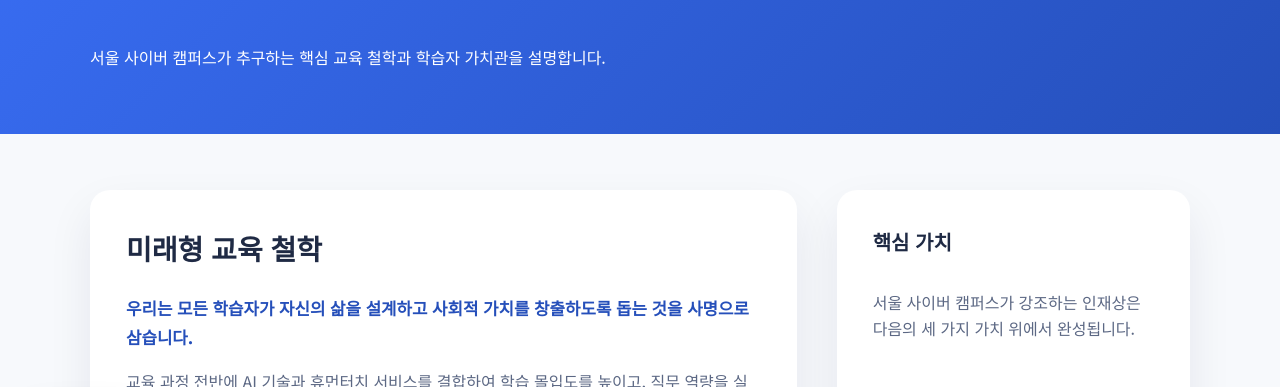
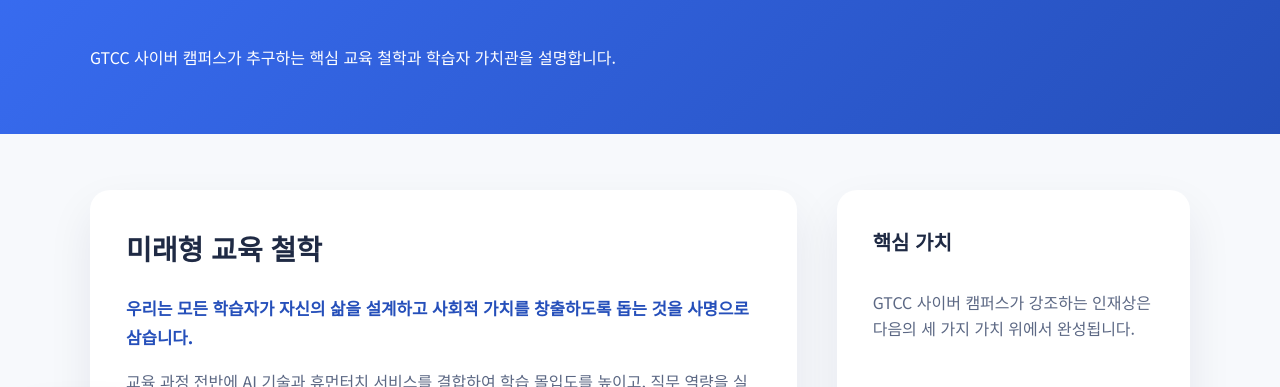
Before and after one commit to PeterKimCode/yjisc_cyber_sse, a plain HTML site: page education-philosophy.html in a window 1280 px wide. Shown: the part 335-722 px from the top of the page. Drawn offline with Linux system fonts and the light colour scheme.

Commit message:
Update education-philosophy.html

```diff
--- a/education-philosophy.html
+++ b/education-philosophy.html
@@ -16,7 +16,7 @@
         <div class="container">
             <span class="page-category">비전</span>
             <h1>교육이념</h1>
-            <p>서울 사이버 캠퍼스가 추구하는 핵심 교육 철학과 학습자 가치관을 설명합니다.</p>
+            <p>GTCC 사이버 캠퍼스가 추구하는 핵심 교육 철학과 학습자 가치관을 설명합니다.</p>
         </div>
     </section>
     <section class="page-body">
@@ -33,7 +33,7 @@
         </article>
         <aside class="info-aside">
             <h3>핵심 가치</h3>
-            <p class="info-aside__lead">서울 사이버 캠퍼스가 강조하는 인재상은 다음의 세 가지 가치 위에서 완성됩니다.</p>
+            <p class="info-aside__lead">GTCC 사이버 캠퍼스가 강조하는 인재상은 다음의 세 가지 가치 위에서 완성됩니다.</p>
             <div class="badge-list">
                 <span>자기주도성</span>
                 <span>창의적 문제해결</span>
```
